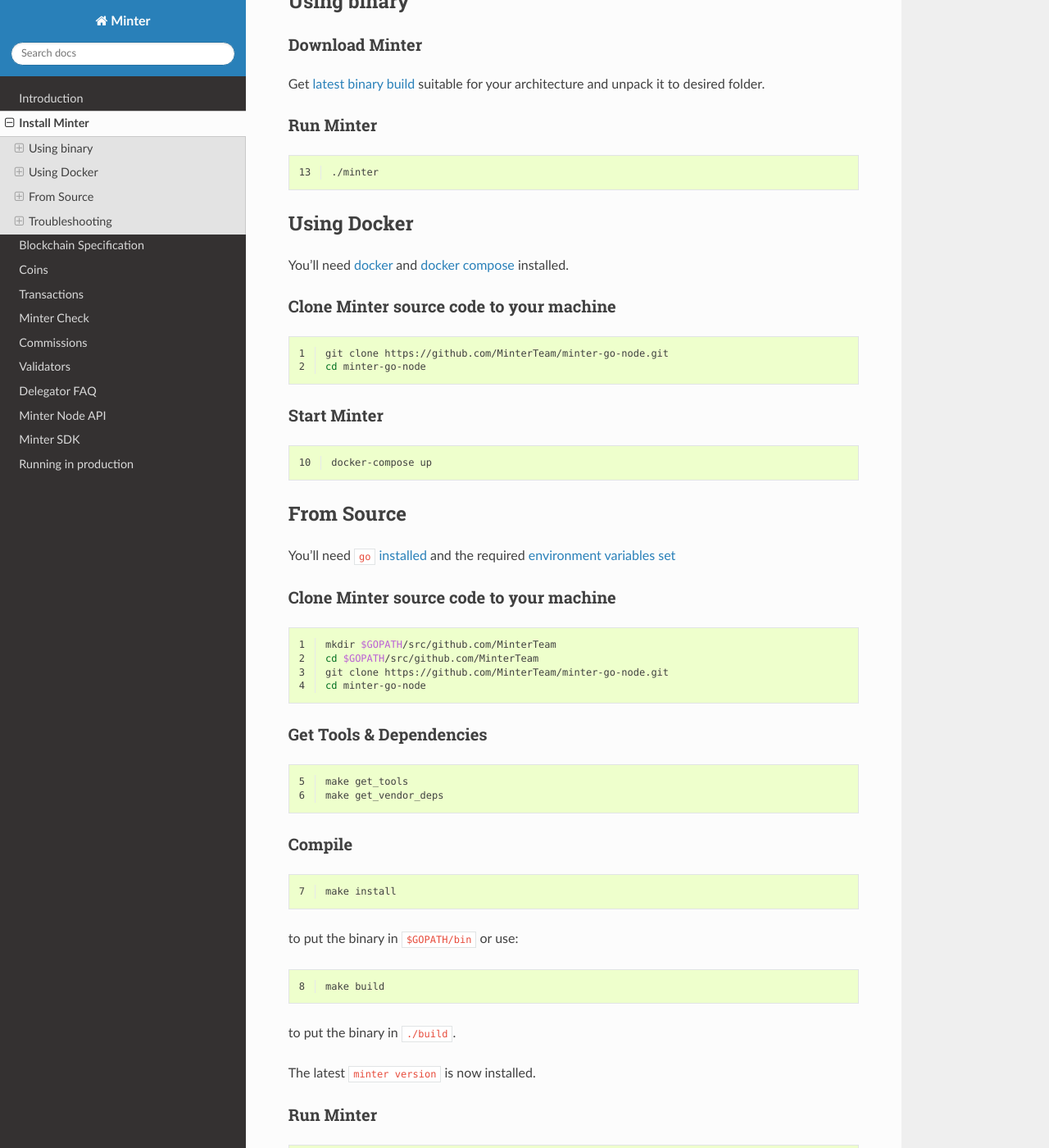
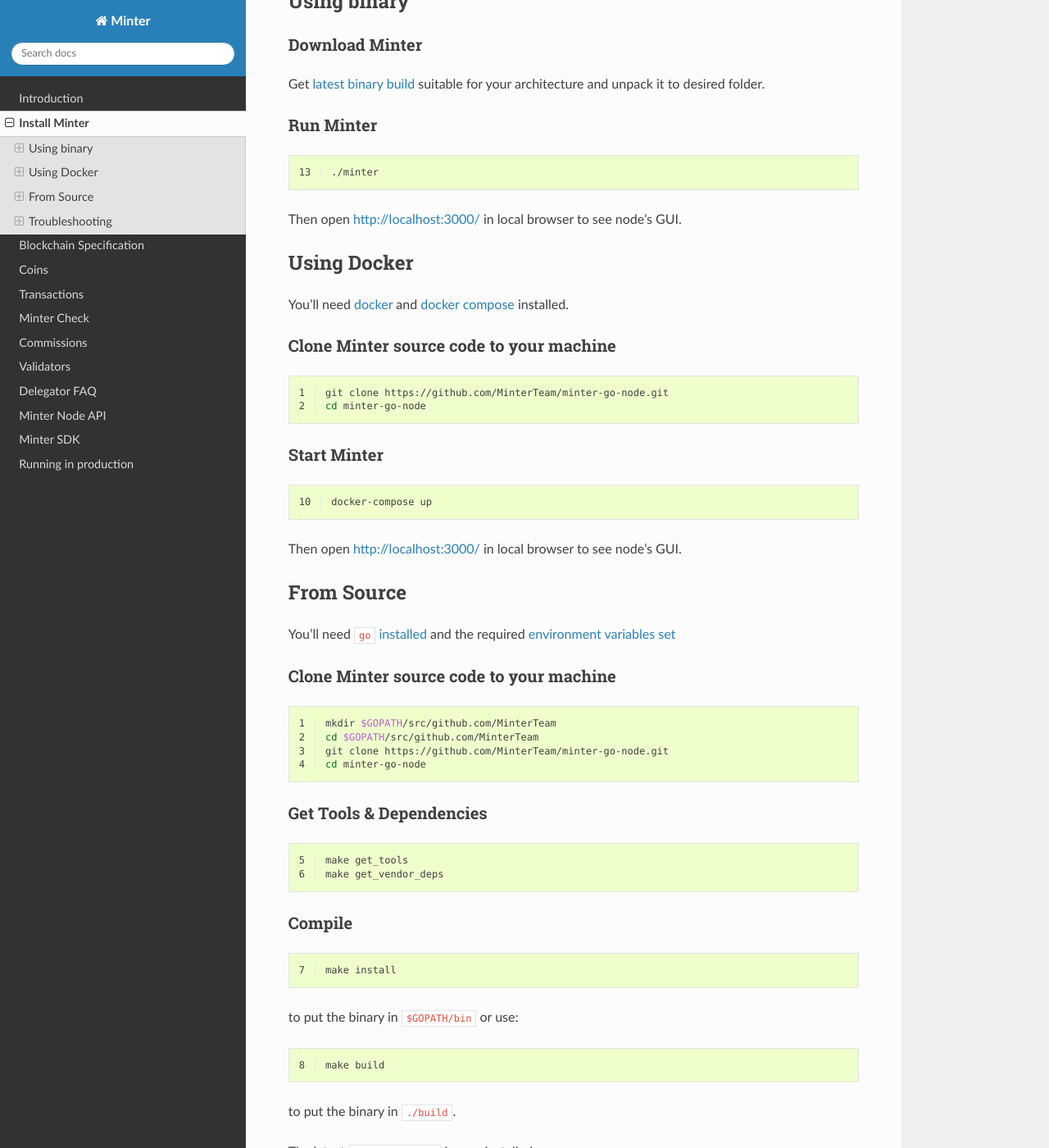
Before and after one commit to MinterTeam/minter-go-node, a Sphinx documentation site: the page built from docs/install.rst, in a window 1280 px wide and 1400 px high, scrolled down 223 px. Shown: the whole window at 82% size. Built offline with Sphinx 7.4.7 and the Read the Docs theme 2.0.0, drawn with Linux system fonts in a browser that asks for light colours; some of the changed text lies outside the part shown.

Commit message:
update install docs

```diff
--- a/docs/install.rst
+++ b/docs/install.rst
@@ -22,6 +22,8 @@
 
     ./minter
 
+Then open http://localhost:3000/ in local browser to see node's GUI.
+
 Using Docker
 ------------
 
@@ -44,6 +46,7 @@
 
     docker-compose up
 
+Then open http://localhost:3000/ in local browser to see node's GUI.
 
 From Source
 -----------
@@ -98,6 +101,8 @@
 
     minter
 
+Then open http://localhost:3000/ in local browser to see node's GUI.
+
 Troubleshooting
 ---------------
 
```
